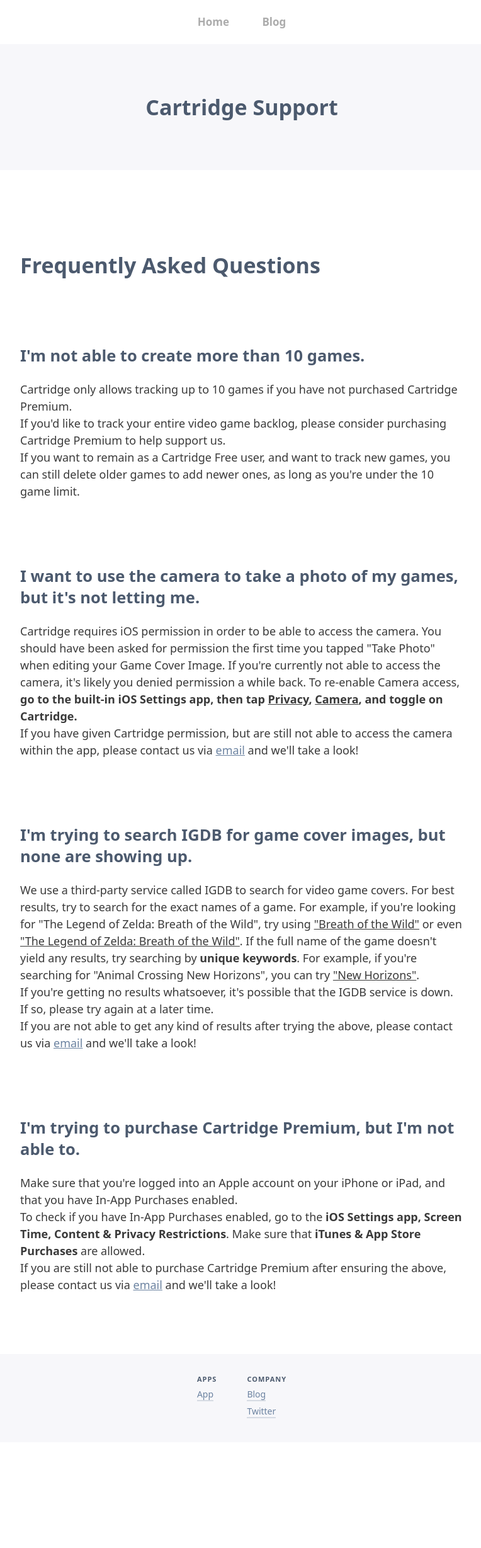
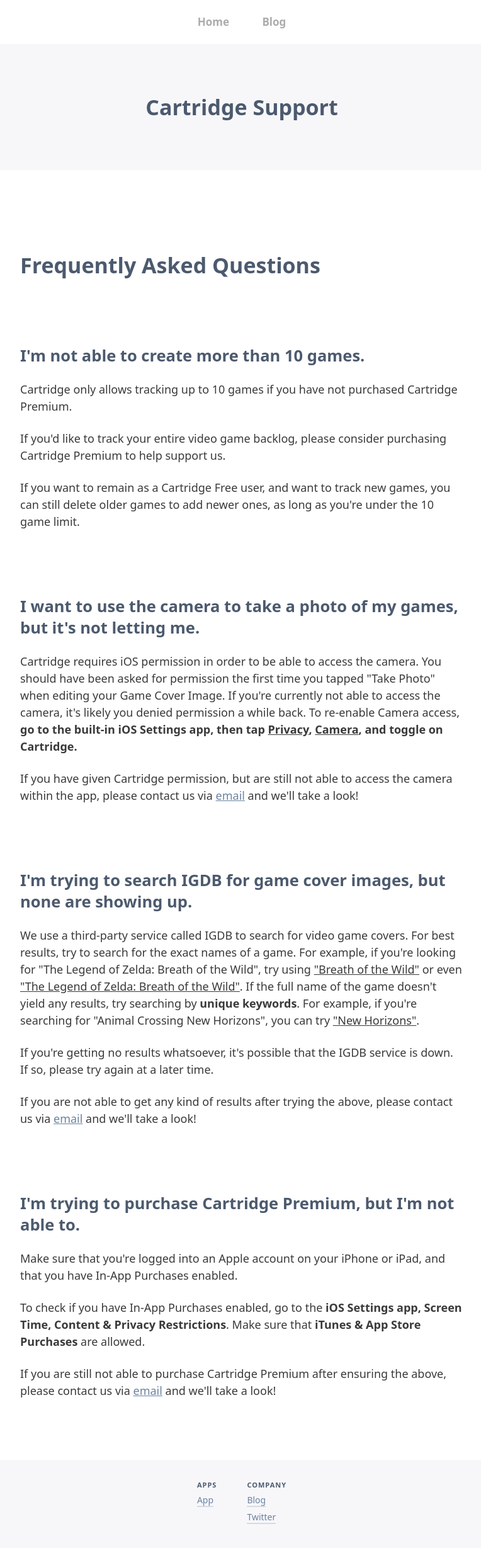
Before and after one commit to Pixelated-Controller/website, a Jekyll site: the page built from cartridge/support/index.html, in a window 1280 px wide. Shown: the whole page at 63% size, without its empty margins (256-1020 px from the left). Built offline with Jekyll 4.4.1, drawn with Linux system fonts in a browser that asks for light colours; before the commit the page ends 2290 px from its top, so only the background shows below that.

Commit message:
Update Cartridge Support Page

```diff
--- a/cartridge/support/index.html
+++ b/cartridge/support/index.html
@@ -27,9 +27,12 @@
     <h2>I'm not able to create more than 10 games.</h2>
     <p>
       Cartridge only allows tracking up to 10 games if you have not purchased Cartridge Premium.
-      <br />
+    </p>
+
+    <p>
       If you'd like to track your entire video game backlog, please consider purchasing Cartridge Premium to help support us.
-      <br />
+    </p>
+    <p>
       If you want to remain as a Cartridge Free user, and want to track new games, you can still delete older games to add newer ones, as long as you're under the 10 game limit.
     </p>
 
@@ -40,7 +43,8 @@
       Cartridge requires iOS permission in order to be able to access the camera. You should have been asked for permission the first time you tapped "Take Photo"
       when editing your Game Cover Image. If you're currently not able to access the camera, it's likely you denied permission a while back. To re-enable Camera access,
       <b>go to the built-in iOS Settings app, then tap <u>Privacy</u>, <u>Camera</u>, and toggle on Cartridge.</b>
-      <br />
+    </p>
+    <p>
       If you have given Cartridge permission, but are still not able to access the camera within the app, please contact us via <a href="mailto:pixelatedcontroller.apps@gmail.com">email</a> and we'll take a look!
     </p>
 
@@ -51,9 +55,11 @@
       We use a third-party service called IGDB to search for video game covers. For best results, try to search for the exact names of a game. For example,
       if you're looking for "The Legend of Zelda: Breath of the Wild", try using <u>"Breath of the Wild"</u> or even <u>"The Legend of Zelda: Breath of the Wild"</u>.
       If the full name of the game doesn't yield any results, try searching by <b>unique keywords</b>. For example, if you're searching for "Animal Crossing New Horizons", you can try <u>"New Horizons"</u>.
-      <br />
+    </p>
+    <p>
       If you're getting no results whatsoever, it's possible that the IGDB service is down. If so, please try again at a later time.
-      <br />
+    </p>
+    <p>
       If you are not able to get any kind of results after trying the above, please contact us via <a href="mailto:pixelatedcontroller.apps@gmail.com">email</a> and we'll take a look!
     </p>
 
@@ -62,9 +68,11 @@
     <h2>I'm trying to purchase Cartridge Premium, but I'm not able to.</h2>
     <p>
       Make sure that you're logged into an Apple account on your iPhone or iPad, and that you have In-App Purchases enabled.
-      <br />
+    </p>
+    <p>
       To check if you have In-App Purchases enabled, go to the <b>iOS Settings app, Screen Time, Content & Privacy Restrictions</b>. Make sure that <b>iTunes &amp; App Store Purchases</b> are allowed.
-      <br />
+    </p>
+    <p>
       If you are still not able to purchase Cartridge Premium after ensuring the above, please contact us via <a href="mailto:pixelatedcontroller.apps@gmail.com">email</a> and we'll take a look!
     </p>
 
--- a/style/support.scss
+++ b/style/support.scss
@@ -29,7 +29,7 @@
   }
 
   p {
-font-family: "Noto Sans", sans-serif;
+    font-family: "Noto Sans", sans-serif;
     font-size: 18px;
     color: #3a3a3a;
     line-height: 1.5em;
```
